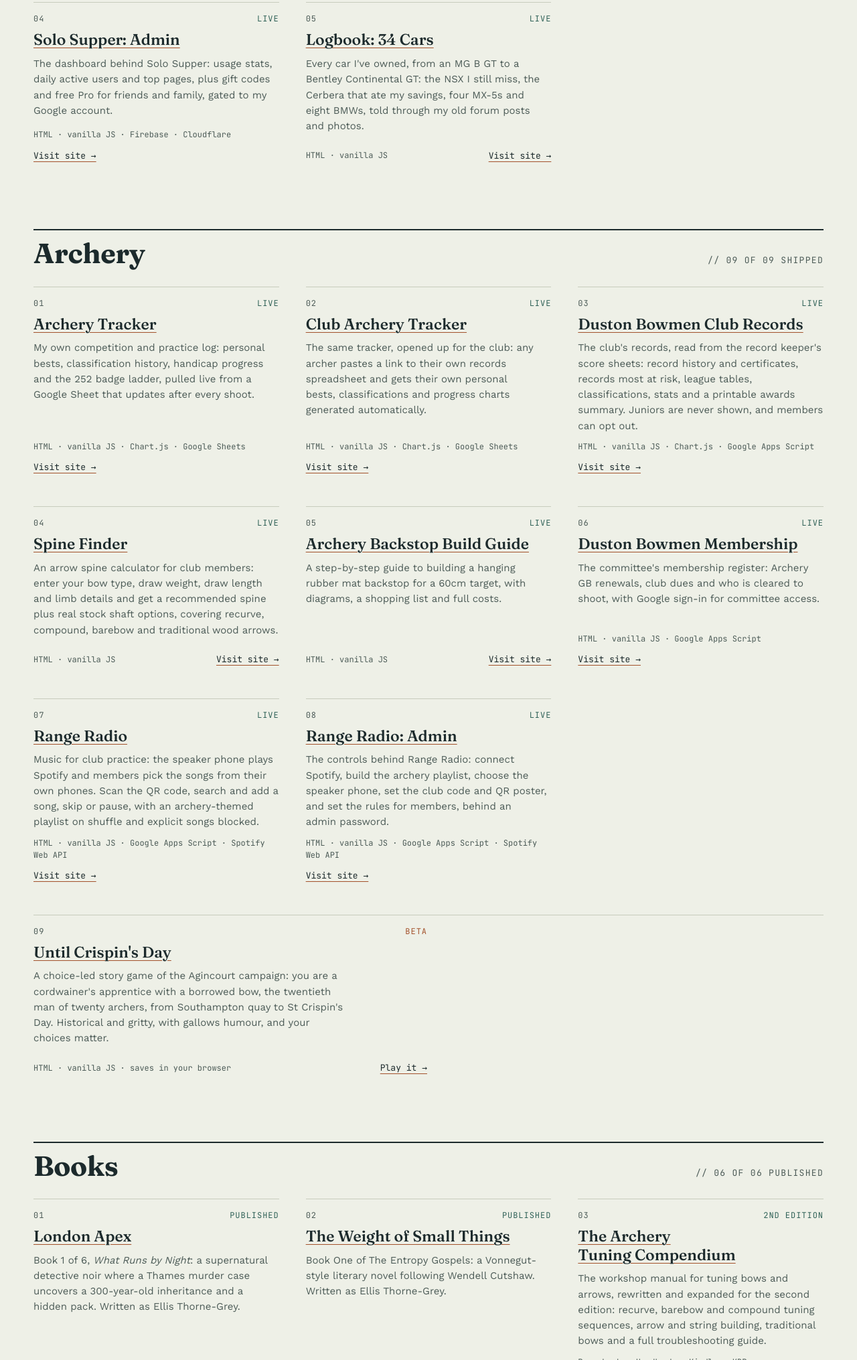
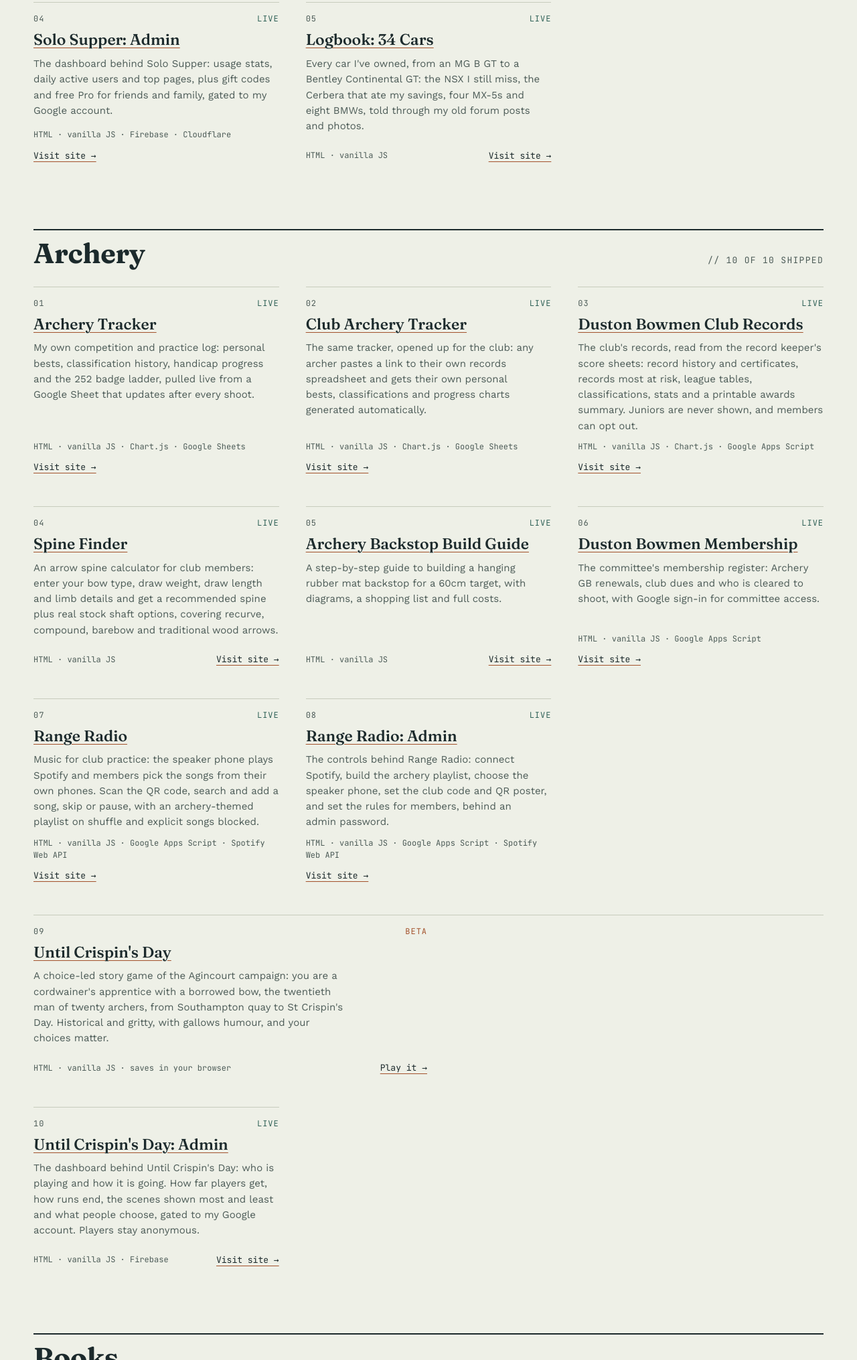
Before and after one commit to neilfletcher/neilfletcher.github.io, a plain HTML site: page index.html in a window 1280 px wide. Shown: the part 769-2800 px from the top of the page at 67% size. Drawn offline with nearby package versions, Linux system fonts and the light colour scheme; grey boxes are pictures that could not be loaded.

Commit message:
Add the Until Crispin's Day admin dashboard to Archery
Co-Authored-By: Claude Fable 5.2 <noreply@anthropic.com>
Claude-Session: https://claude.ai/code/session_01LmehaVSEMwv8G6cYwzqhaK

```diff
--- a/index.html
+++ b/index.html
@@ -312,7 +312,7 @@
       </div>
       <nav class="jump" aria-label="Sections">
         <a href="#personal">Personal <span>05</span></a>
-        <a href="#archery">Archery <span>09</span></a>
+        <a href="#archery">Archery <span>10</span></a>
         <a href="#books">Books <span>06</span></a>
         <a href="#youtube">YouTube <span>01</span></a>
       </nav>
@@ -398,7 +398,7 @@
       </div>
     </div>
 
-    <h2 id="archery">Archery <span class="count">// 09 of 09 shipped</span></h2>
+    <h2 id="archery">Archery <span class="count">// 10 of 10 shipped</span></h2>
     <div class="entries">
       <div class="entry">
         <div class="num">01</div>
@@ -532,6 +532,21 @@
           <div class="meta-row">
             <span class="stack">HTML &middot; vanilla JS &middot; saves in your browser</span>
             <a class="goto" href="https://trooperlooper.itch.io/until-crispins-day" target="_blank" rel="noopener">Play it &rarr;</a>
+          </div>
+        </div>
+      </div>
+
+      <div class="entry">
+        <div class="num">10</div>
+        <div>
+          <div class="entry-title-row">
+            <h3><a href="https://neilfletcher.github.io/until-crispins-day-play/admin.html" target="_blank" rel="noopener">Until Crispin's Day: Admin</a></h3>
+            <span class="status">Live</span>
+          </div>
+          <p>The dashboard behind Until Crispin's Day: who is playing and how it is going. How far players get, how runs end, the scenes shown most and least and what people choose, gated to my Google account. Players stay anonymous.</p>
+          <div class="meta-row">
+            <span class="stack">HTML &middot; vanilla JS &middot; Firebase</span>
+            <a class="goto" href="https://neilfletcher.github.io/until-crispins-day-play/admin.html" target="_blank" rel="noopener">Visit site &rarr;</a>
           </div>
         </div>
       </div>
```
